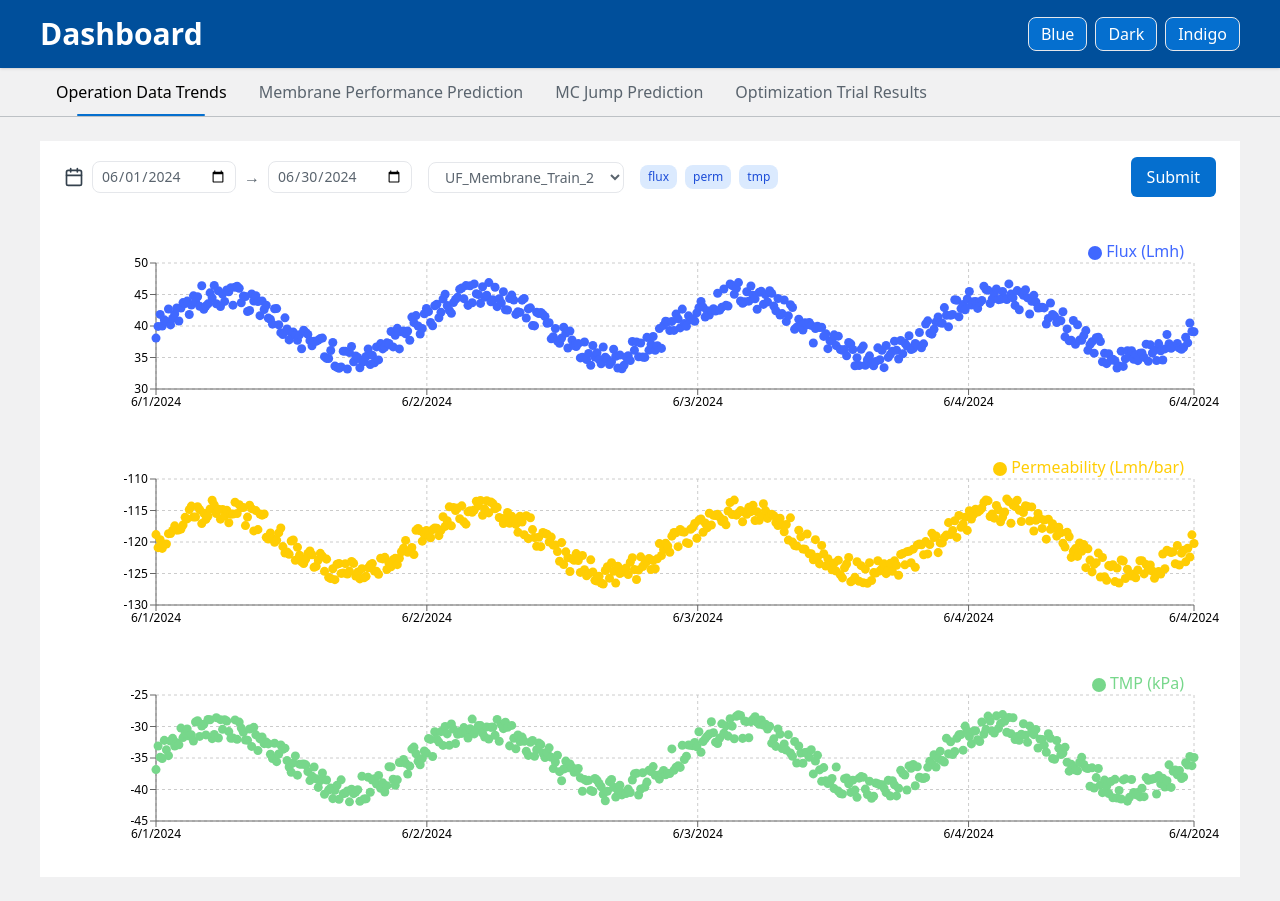
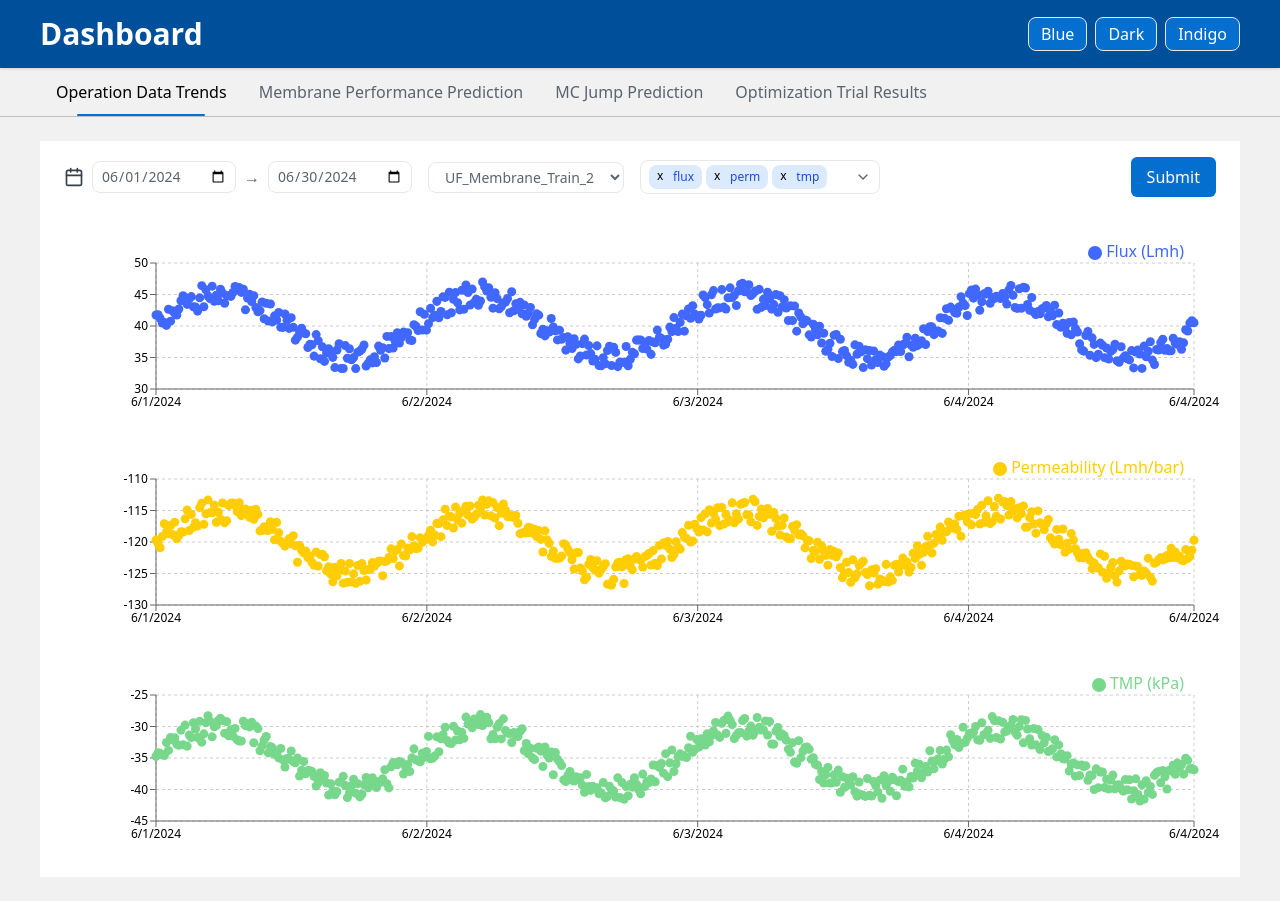
Before and after one commit to bee2b-lamnd-jimmy-vatek/my-app, a React (Vite) app: page / in a window 1280 px wide. Built offline with nearby package versions, Linux system fonts and the light colour scheme.

Commit message:
update UI

```diff
--- a/src/components/Loading.tsx
+++ b/src/components/Loading.tsx
@@ -1,8 +1,8 @@
 export default function Loading() {
     return (
-        <div className="flex items-center justify-center min-h-screen bg-gray-900">
+        <div className="flex items-center justify-center min-h-screen bg-background">
             <div className="flex flex-col items-center gap-4">
-                <div className="w-12 h-12 border-4 border-white border-t-transparent rounded-full animate-spin"></div>
+                <div className="w-12 h-12 border-4 border-icon border-t-transparent rounded-full animate-spin"></div>
 
                 <p className="text-white text-sm">Loading....</p>
             </div>
--- a/src/components/OperationChart.tsx
+++ b/src/components/OperationChart.tsx
@@ -1,15 +1,18 @@
-import {
-    ScatterChart,
-    Scatter,
-    XAxis,
-    YAxis,
-    CartesianGrid,
-    Tooltip,
-    ResponsiveContainer,
-    Legend,
-} from "recharts";
+// components/OperationChart.tsx
+import { memo, useEffect, useState, useMemo } from "react";
+import Loading from "./Loading";
+import SingleChart from "./SingleChart";
 
-export default function OperationChart() {
+interface OperationChartProps {
+  selectedTags: string[];
+}
+
+const OperationChartComponent = ({ selectedTags }: OperationChartProps) => {
+  const [isLoading, setIsLoading] = useState(false);
+  const [displayedTags, setDisplayedTags] = useState<string[]>(selectedTags);
+
+  // Sử dụng useMemo để tránh tính toán lại dữ liệu mỗi lần render
+  const chartConfigs = useMemo(() => {
     const generateMockData = (
       baseValue: number,
       amplitude: number,
@@ -35,84 +38,62 @@ export default function OperationChart() {
       return data;
     };
 
-    const chartConfigs = [
+    return [
       {
-            data: generateMockData(40, 5, 4), // Flux data
+        key: "flux",
+        data: generateMockData(40, 5, 4),
         color: "var(--chart-violet)",
         label: "Flux (Lmh)",
-            domain: [30, 50],
+        domain: [30, 50] as [number, number],
       },
       {
-            data: generateMockData(-120, 5, 4), // Permeability data
+        key: "perm",
+        data: generateMockData(-120, 5, 4),
         color: "var(--chart-yellow)",
         label: "Permeability (Lmh/bar)",
-            domain: [-130, -110],
+        domain: [-130, -110] as [number, number],
       },
       {
-            data: generateMockData(-35, 5, 4), // TMP data
+        key: "tmp",
+        data: generateMockData(-35, 5, 4),
         color: "var(--chart-green)",
         label: "TMP (kPa)",
-            domain: [-45, -25],
+        domain: [-45, -25] as [number, number],
       },
     ];
+  }, []);
+
+  const filteredConfigs = useMemo(() => {
+    return selectedTags.length > 0
+      ? chartConfigs.filter((c) => displayedTags.includes(c.key))
+      : [];
+  }, [selectedTags, displayedTags, chartConfigs]);
+
+  useEffect(() => {
+    if (selectedTags.join(",") !== displayedTags.join(",")) {
+      setIsLoading(true);
+      const timer = setTimeout(() => {
+        setDisplayedTags(selectedTags);
+        setIsLoading(false);
+      }, 200);
+
+      return () => clearTimeout(timer);
+    }
+  }, [selectedTags, displayedTags]);
+
+  if (isLoading) {
+    return <Loading />;
+  }
 
   return (
-        <div className="flex flex-col gap-4 p-4 ">
-            {chartConfigs.map((config, index) => (
-                <div
-                    key={index}
-                    style={{ width: "100%", height: 200, color: "text-body" }}
-                >
-                    <ResponsiveContainer>
-                        <ScatterChart
-                            margin={{
-                                top: 10,
-                                right: 30,
-                                left: 40,
-                                bottom: 10,
-                            }}
-                        >
-                            <CartesianGrid strokeDasharray="3 3" />
-                            <XAxis
-                                dataKey="x"
-                                type="number"
-                                domain={["dataMin", "dataMax"]}
-                                tickFormatter={(unix) =>
-                                    new Date(unix).toLocaleDateString()
-                                }
-                                tick={{
-                                    fill: "var(--text-body)",
-                                    fontSize: 12,
-                                }}
-                            />
-                            <YAxis
-                                dataKey="y"
-                                domain={config.domain}
-                                tick={{
-                                    fill: "var(--text-body)",
-                                    fontSize: 12,
-                                }}
-                            />
-                            <Tooltip
-                                formatter={(value) => [
-                                    `${Number(value).toFixed(2)}`,
-                                    config.label,
-                                ]}
-                                labelFormatter={(label) =>
-                                    new Date(Number(label)).toLocaleDateString()
-                                }
-                            />
-                            <Legend align="right" verticalAlign="top" />
-                            <Scatter
-                                name={config.label}
-                                data={config.data}
-                                fill={config.color}
-                                r={2}
-                            />
-                        </ScatterChart>
-                    </ResponsiveContainer>
-                </div>
+    <div className="flex flex-col gap-4 p-4">
+      {filteredConfigs.map((config) => (
+        <SingleChart key={config.key} config={config} />
       ))}
     </div>
   );
-}
+};
+
+export default memo(OperationChartComponent, (prevProps, nextProps) => {
+  return prevProps.selectedTags.join(",") === nextProps.selectedTags.join(",");
+});
--- a/src/components/OperationTrendFilters.tsx
+++ b/src/components/OperationTrendFilters.tsx
@@ -1,13 +1,27 @@
-import { Calendar } from "lucide-react";
+import { Calendar, ChevronDown } from "lucide-react";
+import { useState } from "react";
 
 interface OperationTrendFiltersProps {
   onSubmit?: () => void;
+  selectedTags: string[];
+  setSelectedTags: (tags: string[]) => void;
 }
 
 export default function OperationTrendFilters({
+  selectedTags,
+  setSelectedTags,
   onSubmit,
 }: OperationTrendFiltersProps) {
-    const tags = ["flux", "perm", "tmp"];
+  const allTags = ["flux", "perm", "tmp"];
+
+  const [isDropdownOpen, setIsDropdownOpen] = useState(false);
+  const toggleTag = (tag: string) => {
+    if (selectedTags.includes(tag)) {
+      setSelectedTags(selectedTags.filter((t) => t !== tag));
+    } else {
+      setSelectedTags([...selectedTags, tag]);
+    }
+  };
 
   return (
     <div className=" px-6 py-4 flex flex-wrap gap-4 items-center w-full">
@@ -35,15 +49,54 @@ export default function OperationTrendFilters({
         </option>
       </select>
 
-            <div className="flex gap-2">
-                {tags.map((tag) => (
+      <div className="relative w-60">
+        <div
+          className="flex flex-wrap gap-1 border rounded-lg px-2 py-1 bg-background-input cursor-pointer"
+          onClick={() => setIsDropdownOpen(!isDropdownOpen)}
+        >
+          {selectedTags.map((tag) => (
             <span
               key={tag}
-                        className="px-2 py-1 bg-blue-100 text-blue-700 rounded-lg text-xs font-medium"
+              className="flex items-center gap-1 px-2 py-1 bg-blue-100 text-blue-700 rounded-lg text-xs font-medium"
             >
+              <span
+                className="w-3 h-3 text-text-body cursor-pointer flex items-center mb-[2px]"
+                onClick={(e) => {
+                  e.stopPropagation();
+                  toggleTag(tag);
+                }}
+              >
+                x
+              </span>
               {tag}
             </span>
           ))}
+          <span className="ml-auto text-text-caption text-xs flex items-center">
+            <ChevronDown className="w-4 h-4" />
+          </span>
+        </div>
+
+        {isDropdownOpen && (
+          <div className="absolute z-10 mt-1 w-full bg-white border rounded-lg shadow-lg max-h-40 overflow-auto">
+            {allTags
+              .filter((tag) => !selectedTags.includes(tag))
+              .map((tag) => (
+                <div
+                  key={tag}
+                  className="px-3 py-2 hover:bg-gray-100 cursor-pointer text-sm text-text-caption"
+                  onClick={() => toggleTag(tag)}
+                >
+                  {tag}
+                </div>
+              ))}
+            {allTags.filter((tag) => !selectedTags.includes(tag)).length ===
+              0 && (
+              <div className="px-3 py-2 text-gray-400 text-sm">
+                No more tags
+              </div>
+            )}
+          </div>
+        )}
       </div>
 
       <button
--- /dev/null
+++ b/src/components/SingleChart.tsx
@@ -0,0 +1,80 @@
+import { memo } from "react";
+import {
+  ScatterChart,
+  Scatter,
+  XAxis,
+  YAxis,
+  CartesianGrid,
+  Tooltip,
+  ResponsiveContainer,
+  Legend,
+} from "recharts";
+
+interface DataPoint {
+  x: number;
+  y: number;
+}
+
+interface SingleChartProps {
+  config: {
+    key: string;
+    data: DataPoint[];
+    color: string;
+    label: string;
+    domain: [number, number];
+  };
+}
+
+const SingleChart = memo(({ config }: SingleChartProps) => {
+  return (
+    <div style={{ width: "100%", height: 200, color: "var(--text-body)" }}>
+      <ResponsiveContainer>
+        <ScatterChart
+          margin={{
+            top: 10,
+            right: 30,
+            left: 40,
+            bottom: 10,
+          }}
+        >
+          <CartesianGrid strokeDasharray="3 3" />
+          <XAxis
+            dataKey="x"
+            type="number"
+            domain={["dataMin", "dataMax"]}
+            tickFormatter={(unix) => new Date(unix).toLocaleDateString()}
+            tick={{
+              fill: "var(--text-body)",
+              fontSize: 12,
+            }}
+          />
+          <YAxis
+            dataKey="y"
+            domain={config.domain}
+            tick={{
+              fill: "var(--text-body)",
+              fontSize: 12,
+            }}
+          />
+          <Tooltip
+            formatter={(value) => [`${Number(value).toFixed(2)}`, config.label]}
+            labelFormatter={(label) =>
+              new Date(Number(label)).toLocaleDateString()
+            }
+          />
+          <Legend align="right" verticalAlign="top" />
+          <Scatter
+            name={config.label}
+            data={config.data}
+            fill={config.color}
+            r={2}
+          />
+        </ScatterChart>
+      </ResponsiveContainer>
+    </div>
+  );
+});
+
+SingleChart.displayName = "SingleChart";
+
+export default SingleChart;
--- a/src/pages/OperationTrends.tsx
+++ b/src/pages/OperationTrends.tsx
@@ -1,12 +1,22 @@
 import OperationTrendFilters from "../components/OperationTrendFilters";
 import OperationChart from "../components/OperationChart";
+import { useState } from "react";
 
 export default function OperationTrends() {
+  const [selectedTags, setSelectedTags] = useState<string[]>([
+    "flux",
+    "perm",
+    "tmp",
+  ]);
+
   return (
     <div className="p-6">
       <div className="flex flex-col bg-bg-card ">
-                <OperationTrendFilters />
-                <OperationChart />
+        <OperationTrendFilters
+          selectedTags={selectedTags}
+          setSelectedTags={setSelectedTags}
+        />
+        <OperationChart selectedTags={selectedTags} />
       </div>
     </div>
   );
```
Also changed, not shown: src/App.tsx (+11 -8 lines). Lines whose indentation alone changed are shown as unchanged.
